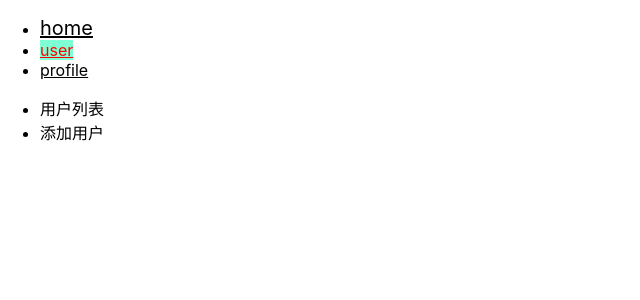
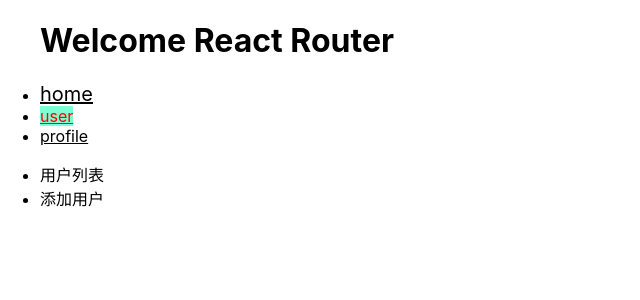
Before and after one commit to lotosv2010/react-router-source, a React (Create React App) app: page /user in a window 1280 px wide. Shown: the top 300 px of the page, without its empty margins (0-640 px from the left). Built offline with nearby package versions, Linux system fonts and the light colour scheme.

Commit message:
feat(react-router): withRouter 实现

```diff
--- /dev/null
+++ b/src/components/NavHeader.tsx
@@ -0,0 +1,15 @@
+import React, { Component } from 'react'
+import {withRouter} from '../lib/react-router-dom';
+
+class NavHeader extends Component<any> {
+  render() {
+    return (
+      <h1 style={{cursor: 'pointer'}} onClick={() => {
+        this.props.history.push('/')
+      }}>
+        {this.props.title}
+      </h1>
+    )
+  }
+}
+export default withRouter(NavHeader);
--- a/src/components/User/index.tsx
+++ b/src/components/User/index.tsx
@@ -8,8 +8,8 @@
   return (
     <div>
       <ul>
-        <li><Link to="/user/list">用户列表</Link></li>
-        <li><Link to="/user/add">添加用户</Link></li>
+        <li><Link style={{cursor: 'pointer'}} to="/user/list">用户列表</Link></li>
+        <li><Link style={{cursor: 'pointer'}} to="/user/add">添加用户</Link></li>
       </ul>
       <div>
         <Route path="/user/add" component={UserAdd} />
--- a/src/lib/react-router/index.js
+++ b/src/lib/react-router/index.js
@@ -3,4 +3,5 @@
 export {default as Switch} from './Switch';
 export {default as Redirect} from './Redirect';
 export {default as matchPath} from './matchPath';
+export {default as withRouter} from './withRouter';
 export {default as _RouterContext} from './RouterContext';
--- /dev/null
+++ b/src/lib/react-router/withRouter.js
@@ -0,0 +1,15 @@
+import React from 'react';
+import RouterContext from './RouterContext';
+
+// todo:withRouter不是组件，只是一个函数
+const withRouter = (OldComponent) => {
+  return props => (
+    <RouterContext.Consumer>
+      {
+        context => <OldComponent {...props} {...context} />
+      }
+    </RouterContext.Consumer>
+  );
+}
+
+export default withRouter;
--- a/src/routes/index.tsx
+++ b/src/routes/index.tsx
@@ -1,34 +1,36 @@
 import React from 'react';
-import {BrowserRouter as Router, Link, Route, Switch, Redirect, NavLink} from '../lib/react-router-dom';
+import {BrowserRouter as Router, Route, Switch, Redirect, NavLink} from '../lib/react-router-dom';
 import Home from '../components/Home';
 import User from '../components/User/index';
 import Login from '../components/Login';
 import Protected from '../components/Protected';
 import Profile from '../components/Profile';
+import NavHeader from '../components/NavHeader';
 
 function Routes() {
   return(
     <Router>
       <div>
         <ul>
+          <NavHeader title="Welcome React Router" />
           <li>
             <NavLink
               to='/home'
               activeClassName='active'
               className='strong'
-              style={{textDecoration: 'underline'}}
+              style={{textDecoration: 'underline', cursor: 'pointer'}}
               activeStyle={{color: 'red'}}
             >home</NavLink></li>
           <li>
             <NavLink
               to='/user'
-              style={{textDecoration: 'underline'}}
+              style={{textDecoration: 'underline', cursor: 'pointer'}}
               activeStyle={{color: 'red'}}
             >user</NavLink></li>
           <li>
             <NavLink
               to='/profile'
-              style={{textDecoration: 'underline'}}
+              style={{textDecoration: 'underline', cursor: 'pointer'}}
               activeStyle={{color: 'red'}}
             >profile</NavLink></li>
         </ul>
```
Also changed, not shown: 2 other files (tests, documents, lock files or other folders).
